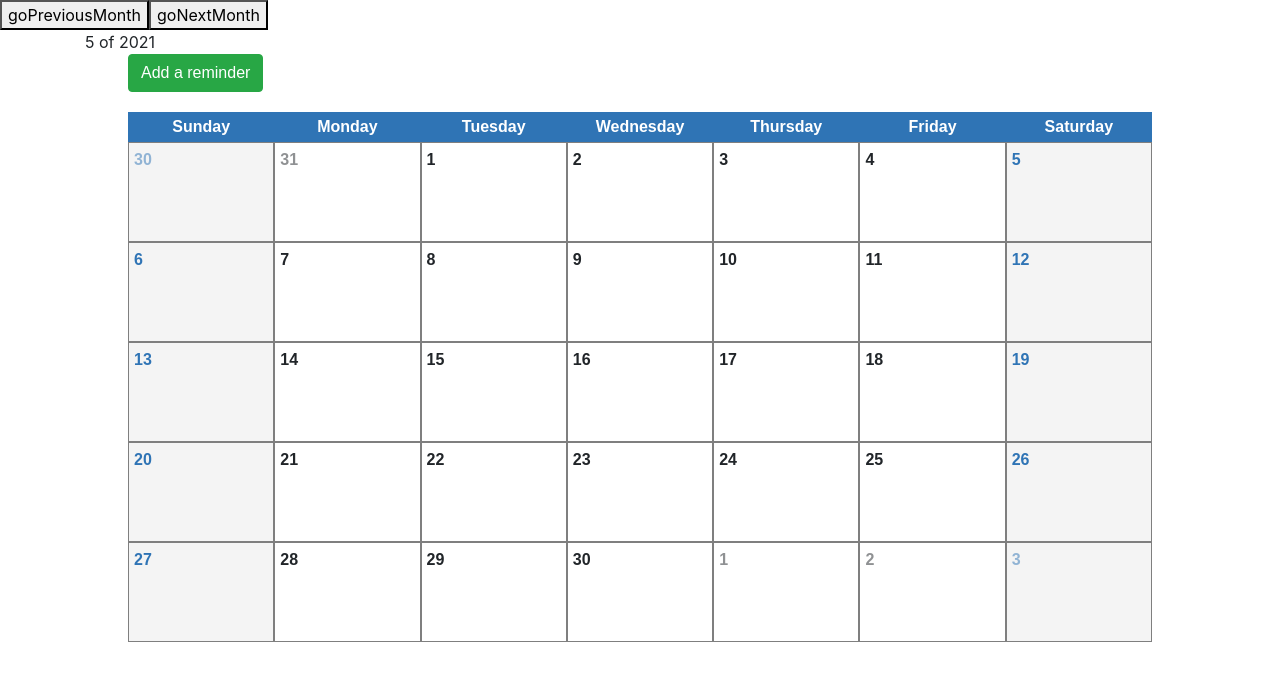
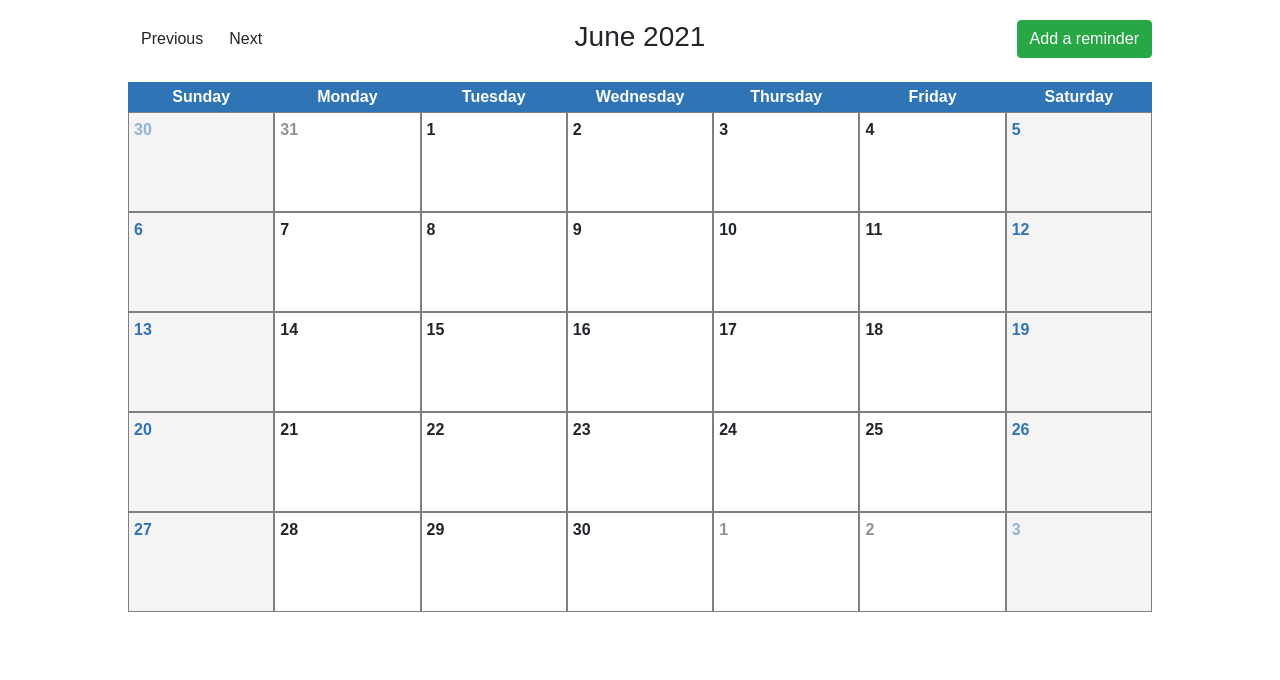
Before and after one commit to Guilheeeeeeerme/my-full-calendar, an Angular app: page / in a window 1280 px wide. Shown: the top 680 px of the page. Built offline with nearby package versions, Linux system fonts and the light colour scheme.

Commit message:
Working the styling

```diff
--- a/src/app/app.component.html
+++ b/src/app/app.component.html
@@ -1,7 +1,7 @@
 <router-outlet></router-outlet>
 
-<button (click)="goPreviousMonth()">goPreviousMonth</button>
-<button (click)="goNextMonth()">goNextMonth</button>
+<!-- <button (click)="goPreviousMonth()">goPreviousMonth</button> -->
+<!-- <button (click)="goNextMonth()">goNextMonth</button> -->
 
 <app-monthly-calendar [month]="currentMonth" [year]="currentFullYear">
 </app-monthly-calendar>
--- a/src/app/my-full-calendar/monthly-calendar/monthly-calendar.component.css
+++ b/src/app/my-full-calendar/monthly-calendar/monthly-calendar.component.css
@@ -67,3 +67,34 @@
 .my-calendar-mb-xlg {
 	margin-bottom: 30px !important;
 }
+
+
+
+/* spacement bottom	*/
+.my-calendar-mt-none {
+	margin-top: 0 !important;
+}
+
+.my-calendar-mt-xs {
+	margin-top: 5px !important;
+}
+
+.my-calendar-mt-sm {
+	margin-top: 10px !important;
+}
+
+.my-calendar-mt-md {
+	margin-top: 15px !important;
+}
+
+.my-calendar-mt-lg {
+	margin-top: 20px !important;
+}
+
+.my-calendar-mt-xl {
+	margin-top: 25px !important;
+}
+
+.my-calendar-mt-xlg {
+	margin-top: 30px !important;
+}
--- a/src/app/my-full-calendar/monthly-calendar/monthly-calendar.component.html
+++ b/src/app/my-full-calendar/monthly-calendar/monthly-calendar.component.html
@@ -1,18 +1,24 @@
-<div class="container">
-    <div class="row">
-        <div class="col-md-3">
-            {{ currentMonth }} of {{ currentYear }}
-        </div>
-        <div class="col-md-3 col-md-offset-6">
-        </div>
-    </div>
-</div>
-
 <div class="my-calendar my-calendar-container">
 
-
-    <div class="my-calendar-row my-calendar-mb-lg">
-        <button class="btn btn-success my-calendar-btn-add" (click)="openModal(createReminderModal)">Add a reminder</button>
+    <div class="my-calendar-row my-calendar-mb-lg my-calendar-mt-lg">
+        <div class="row">
+            <div class="col-md-4">
+                <button class="btn btn-default"
+                    (click)="goBack()">
+                    Previous</button>
+                <button class="btn btn-default"
+                    (click)="goForward()">
+                    Next</button>
+            </div>
+            <div class="col-md-4 text-center">
+                <h3> {{ dateLabel | date : 'MMMM YYYY' }} </h3>
+            </div>
+            <div class="col-md-4">
+                <button class="btn btn-success my-calendar-btn-add float-right"
+                    (click)="openModal(createReminderModal)">
+                    Add a reminder</button>
+            </div>
+        </div>
     </div>
 
     <div class="my-calendar-row">
--- a/src/app/my-full-calendar/monthly-calendar/monthly-calendar.component.ts
+++ b/src/app/my-full-calendar/monthly-calendar/monthly-calendar.component.ts
@@ -12,14 +12,14 @@ export class MonthlyCalendarComponent implements OnChanges {
 
   @Input("month") public currentMonth: number = 0;
   @Input("year") public currentYear: number = 0;
+
   public weekDays: string[] = [];
-
   public rangeOfDays: CalendarDateViewModel[] = [];
   public selectedDay: CalendarDateViewModel | undefined;
-
   public selectedReminder: ReminderViewModel | undefined;
 
-	@ViewChild('listReminderModal', { static: false }) public listReminderModal: ElementRef | undefined;
+  @ViewChild('listReminderModal', { static: false }) public listReminderModal: ElementRef | undefined;
+  public dateLabel: Date | undefined;
 
   constructor(private modalService: NgbModal) {
     this.buildCalendarHeader();
@@ -32,7 +32,22 @@ export class MonthlyCalendarComponent implements OnChanges {
   private setCalendarState(): void {
     const currentMonth = this.currentMonth;
     const currentYear = this.currentYear;
+
     this.buildCalendarRows(currentMonth, currentYear);
+  }
+
+  public goBack() {
+    const curr = new Date(this.currentYear, this.currentMonth - 1, 1);
+    this.currentMonth = curr.getMonth();
+    this.currentYear = curr.getFullYear();
+    this.setCalendarState();
+  }
+
+  public goForward() {
+    const curr = new Date(this.currentYear, this.currentMonth + 1, 1);
+    this.currentMonth = curr.getMonth();
+    this.currentYear = curr.getFullYear();
+    this.setCalendarState();
   }
 
   /**
@@ -86,6 +101,7 @@ export class MonthlyCalendarComponent implements OnChanges {
 
     const rangeOfDays: CalendarDateViewModel[] = [];
 
+    this.dateLabel = new Date(currentYear, currentMonth, 1);
     let viewMonthStartsAt = new Date(currentYear, currentMonth, 1);
     let viewMonthEndsAt = new Date(currentYear, currentMonth + 1, 0);
 
@@ -106,6 +122,7 @@ export class MonthlyCalendarComponent implements OnChanges {
 
     this.rangeOfDays = rangeOfDays;
 
+
   }
 
 
--- a/src/app/my-full-calendar/monthly-date/monthly-date.component.html
+++ b/src/app/my-full-calendar/monthly-date/monthly-date.component.html
@@ -5,7 +5,7 @@
 
     <div class="reminders-container">
         <div class="reminders-container-list">
-            <p class="reminders-container-list-item" *ngFor="let reminder of reminders">{{ reminder.reminder }}</p>
+            <p class="reminders-container-list-item" *ngFor="let reminder of reminders">{{ reminder | reminderDescription : 'short' }}</p>
         </div>
     </div>
 
--- /dev/null
+++ b/src/app/my-full-calendar/reminder-description.pipe.ts
@@ -0,0 +1,14 @@
+import { Pipe, PipeTransform } from '@angular/core';
+import { ReminderViewModel } from './viewModels/reminderViewModel';
+
+@Pipe({
+  name: 'reminderDescription'
+})
+export class ReminderDescriptionPipe implements PipeTransform {
+
+  transform(value: ReminderViewModel, ...args: unknown[]): unknown {
+    const mode = args[0];
+    return `${value.time.hour.toFixed(0).padStart(2, '0')}:${value.time.minute.toFixed(0).padStart(2, '0')} - ${value.reminder}`;
+  }
+
+}
--- a/src/app/my-full-calendar/reminder.service.ts
+++ b/src/app/my-full-calendar/reminder.service.ts
@@ -8,6 +8,30 @@ import { v4 as uuidv4 } from 'uuid';
 export class ReminderService {
 
   constructor() { }
+
+  private sortReminders(dateA: ReminderViewModel, dateB: ReminderViewModel) {
+
+    if (dateA.date.year > dateB.date.year)
+      return 1;
+
+    if (dateA.date.month > dateB.date.month)
+      return 1;
+
+    if (dateA.date.day > dateB.date.day)
+      return 1;
+
+    if (dateA.time.hour > dateB.time.hour)
+      return 1;
+
+    if (dateA.time.minute > dateB.time.minute)
+      return 1;
+
+    if (dateA.time.second > dateB.time.second)
+      return 1;
+
+    return 0;
+
+  }
 
   addReminder(reminderViewModel: ReminderViewModel): Promise<void> {
     return new Promise(async (resolve, reject) => {
@@ -24,7 +48,10 @@ export class ReminderService {
 
         reminderViewModel.id = uuidv4(); // ⇨ '9b1deb4d-3b7d-4bad-9bdd-2b0d7b3dcb6d'
         reminders.push(reminderViewModel);
+
+        reminders = reminders.sort(this.sortReminders);
         localStorage.setItem(this.key, JSON.stringify(reminders));
+
         resolve()
       } catch (e) {
         reject(e)
@@ -44,7 +71,7 @@ export class ReminderService {
         reminders = [];
       }
 
-      if(reminders && reminders.length > 0) {
+      if (reminders && reminders.length > 0) {
         reminders = reminders.filter(date => {
           return +date.date.year == +dateViewModel.year
             && +(date.date.month - 1) == +dateViewModel.month
```
Also changed, not shown: src/app/my-full-calendar/my-full-calendar.module.ts (+5 -2 lines), 1 other file (tests, documents, lock files or other folders).
